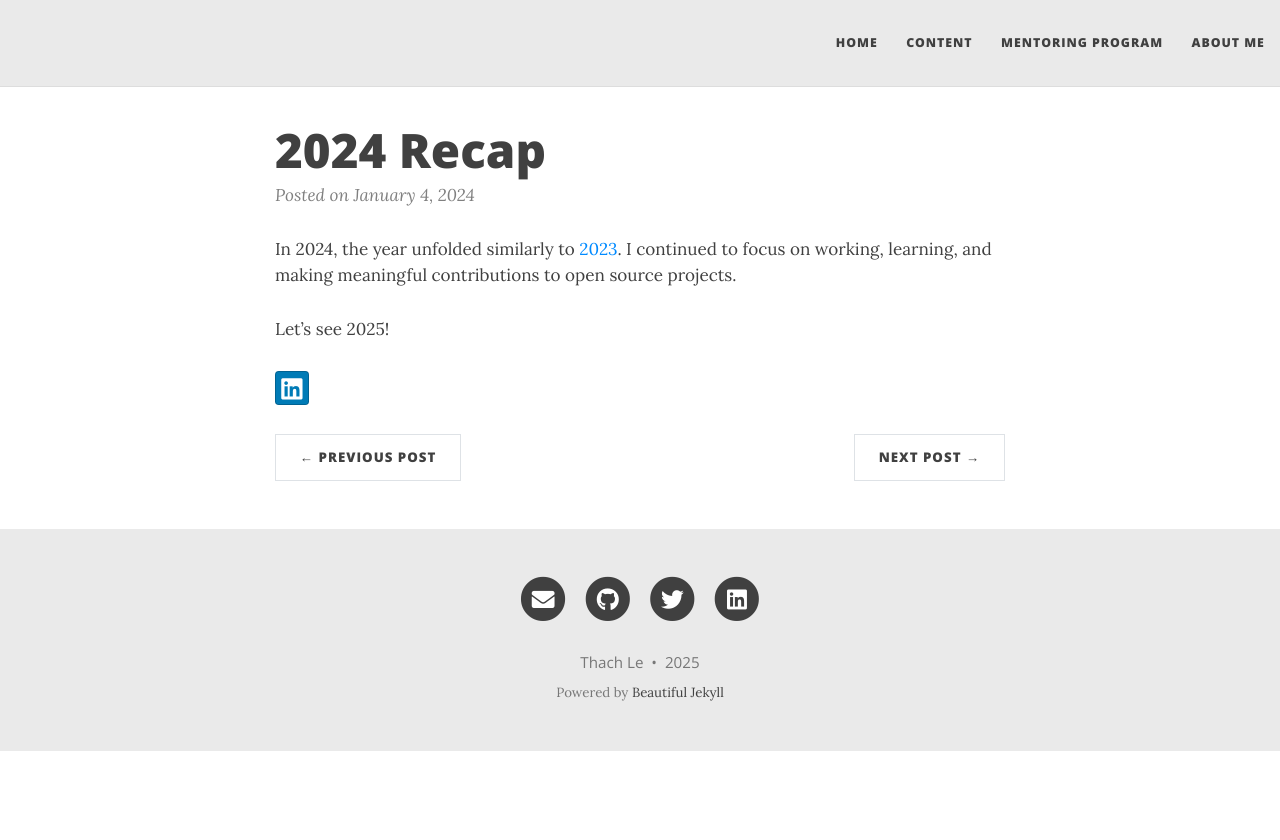
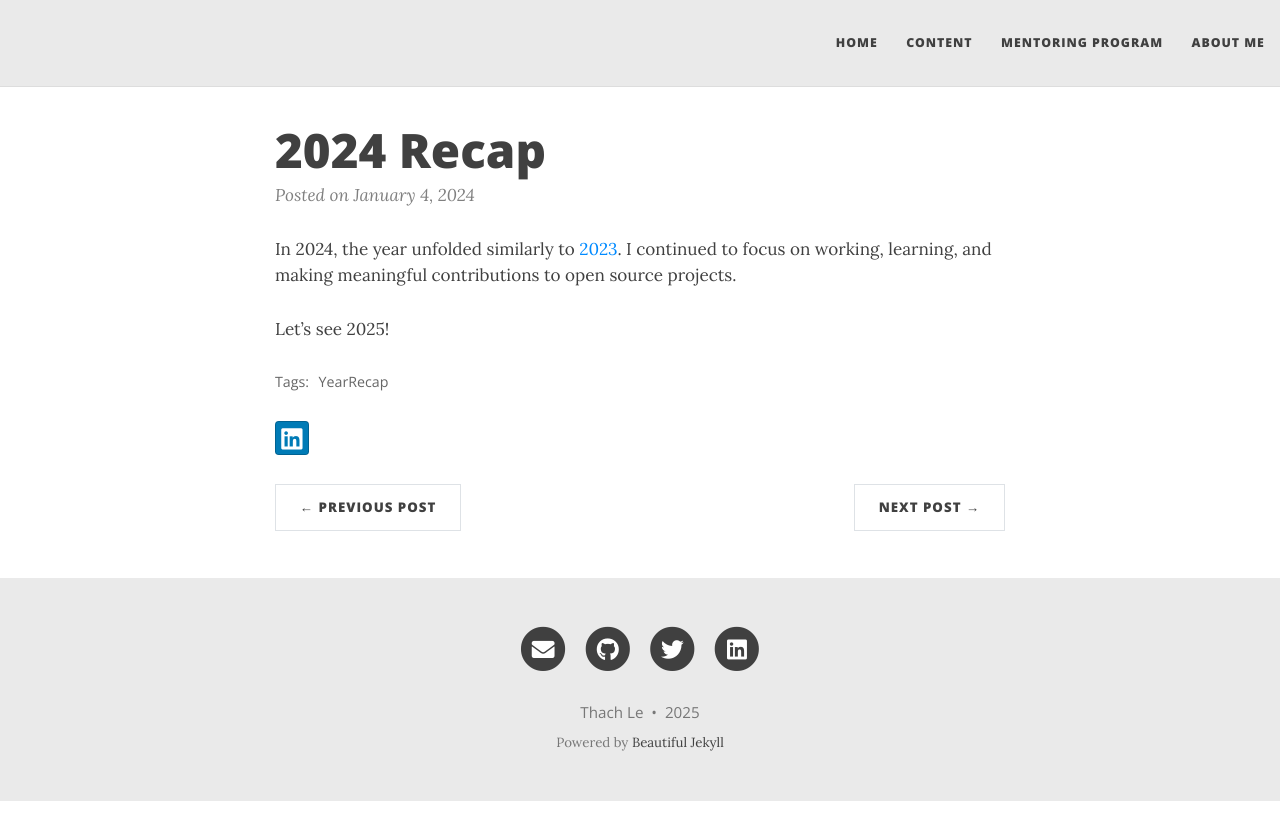
Before and after one commit to thachlp/thachlp.github.io, a Jekyll site: the page built from _posts/2024-01-04-2024-recap.md, in a window 1280 px wide. Shown: the top 840 px of the page. Built offline with Jekyll 4.4.1, drawn with Linux system fonts in a browser that asks for light colours; nearby versions of some CDN libraries.

Commit message:
Update 2024 recap

```diff
--- a/_posts/2024-01-04-2024-recap.md
+++ b/_posts/2024-01-04-2024-recap.md
@@ -1,3 +1,10 @@
+---
+layout: post
+title: 2024 Recap
+tags: [YearRecap]
+comments: true
+---
+
 In 2024, the year unfolded similarly to [2023](https://thachlp.github.io/2023-12-29-2023-recap/). I continued to focus on working, learning, and making meaningful contributions to open source projects.
 
 Let's see 2025!
```
